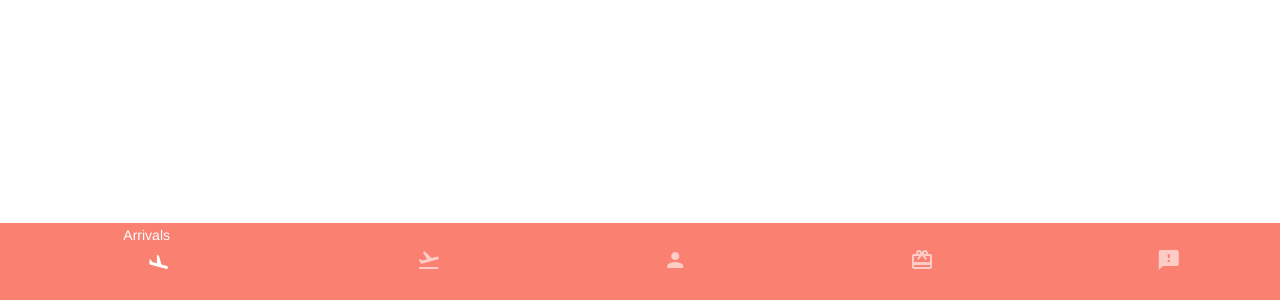
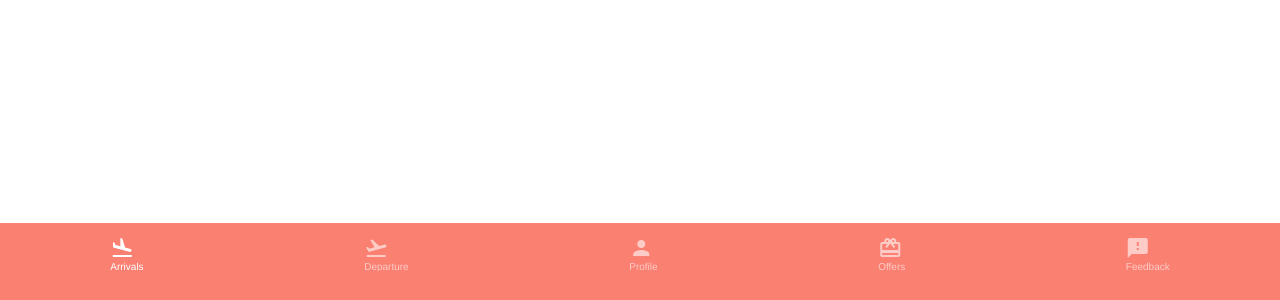
Before and after one commit to aishwarya-mani/Silencio-pwa, a plain HTML site: page index.html in a window 1280 px wide. Shown: the part 500-800 px from the top of the page. Drawn offline with Linux system fonts and the light colour scheme.

Commit message:
Add files via upload

```diff
--- a/css/style.css
+++ b/css/style.css
@@ -1,5 +1,5 @@
 .material-icons{
-    margin-top:10%;
+    margin-top:5%;
     padding:0;
     position: absolute;
 }
@@ -18,6 +18,6 @@
 }
 
 a{
-    font-size: 1px;
+    font-size: 2px;
     text-transform: capitalize;
 }
--- a/index.html
+++ b/index.html
@@ -12,15 +12,14 @@
 </head>
 
 <body>
-
     <div class="mdl-layout mdl-js-layout mdl-layout--fixed-header mdl-layout--fixed-tabs">
         <header class="mdl-layout__header">
             <div class="mdl-layout__tab-bar mdl-js-ripple-effect">
-                <a href="#arrivals" class="mdl-layout__tab is-active"><i class="material-icons mdl-light">flight_land</i><font size="1" color="white"><p>Arrivals</p></font></a>
-                <a href="#departure" class="mdl-layout__tab"><i class="material-icons mdl-light">flight_takeoff</i></a>
-                <a href="#profile" class="mdl-layout__tab"><i class="material-icons mdl-light">person</i></a>
-                <a href="#offers" class="mdl-layout__tab"><i class="material-icons mdl-light">card_giftcard</i></a>
-                <a href="#feedback" class="mdl-layout__tab"><i class="material-icons mdl-light">feedback</i></a>
+                <a href="#arrivals" class="mdl-layout__tab is-active"><i class="material-icons mdl-light">flight_land</i>Arrivals</a>
+                <a href="#departure" class="mdl-layout__tab"><i class="material-icons mdl-light">flight_takeoff</i>Departure</a>
+                <a href="#profile" class="mdl-layout__tab"><i class="material-icons mdl-light">person</i>Profile</a>
+                <a href="#offers" class="mdl-layout__tab"><i class="material-icons mdl-light">card_giftcard</i>Offers</a>
+                <a href="#feedback" class="mdl-layout__tab"><i class="material-icons mdl-light">feedback</i>Feedback</a>
             </div>
         </header>
         <main class="mdl-layout__content">
```
Also changed, not shown: css/material.css.
